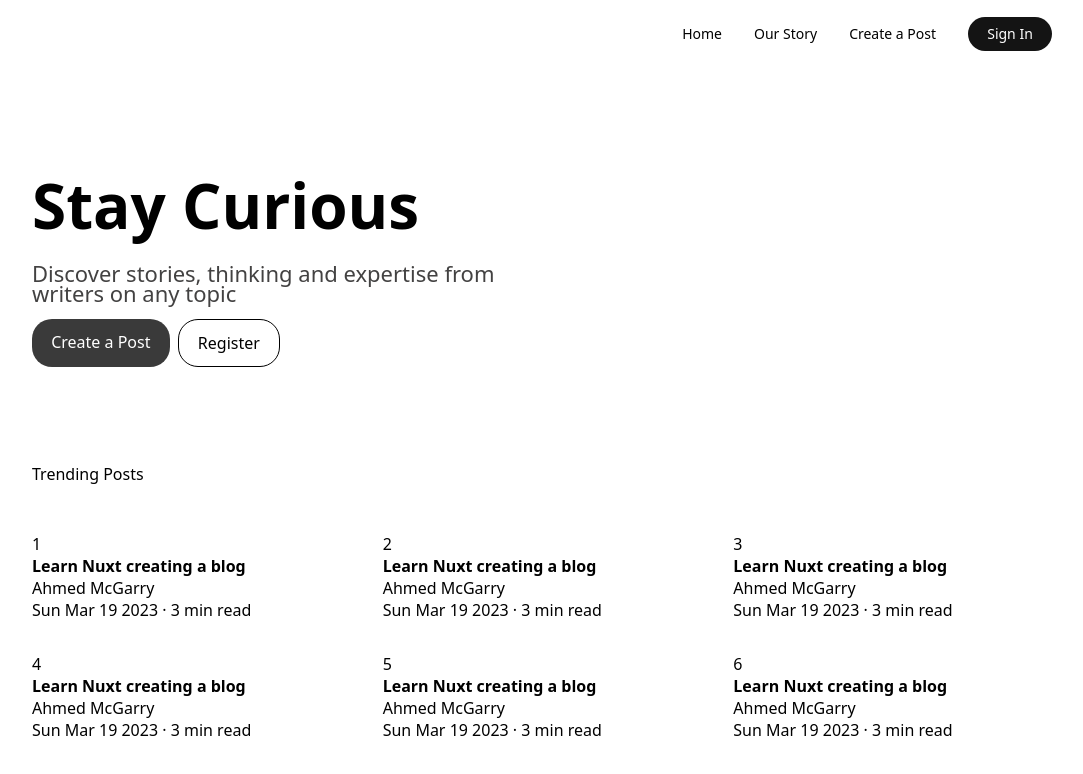
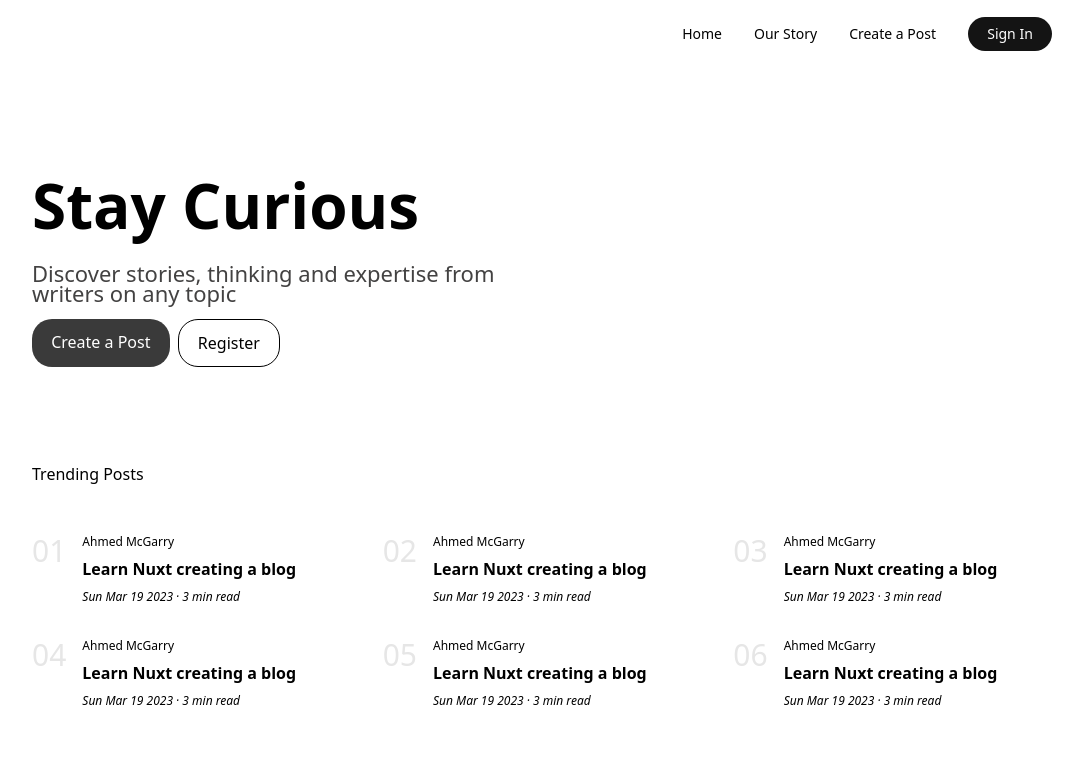
Before and after one commit to McGarry-A/nuxt-blog, a Nuxt app: page / in a window 1280 px wide. Shown: the top 774 px of the page, without its empty margins (98-1181 px from the left). Built offline with nearby package versions, Linux system fonts and the light colour scheme.

Commit message:
styled trending posts

```diff
--- a/components/TrendingPost.vue
+++ b/components/TrendingPost.vue
@@ -1,11 +1,11 @@
 <template>
   <figure class="TrendingPost">
     <div class="TrendingPost-Left">
-      <p class="TrendingPost-LeftNumber">{{ props.index }}</p>
+      <p class="TrendingPost-LeftNumber">0{{ props.index }}</p>
     </div>
     <div class="TrendingPost-Right">
+      <p class="TrendingPost-RightAuthor">{{ props.author }}</p>
       <h4 class="TrendingPost-RighTitle">{{ props.title }}</h4>
-      <p class="TrendingPost-RightAuthor">{{ props.author }}</p>
       <p class="TrendingPost-RightFooter">
         {{ props.date }} · {{ props.timeToRead }} min read
       </p>
@@ -27,4 +27,32 @@ const props = defineProps<IArticleDetails>()
 </script>
 
 <style lang="scss" scoped>
+.TrendingPost {
+  display: flex;
+  gap: 1rem;
+
+  &-Left {
+    &Number {
+      color: rgba(230, 230, 230, 1);
+      line-height: 36px;
+      font-size: 30px;
+      font-weight: 500;
+    }
+  }
+
+  &-Right {
+    display: flex;
+    flex-direction: column;
+    gap: 0.5rem;
+
+    &Author {
+        font-size: 12px;
+    }
+
+    &Footer {
+        font-size: 12px;
+        font-style: italic;
+    }
+  }
+}
 </style>
```
